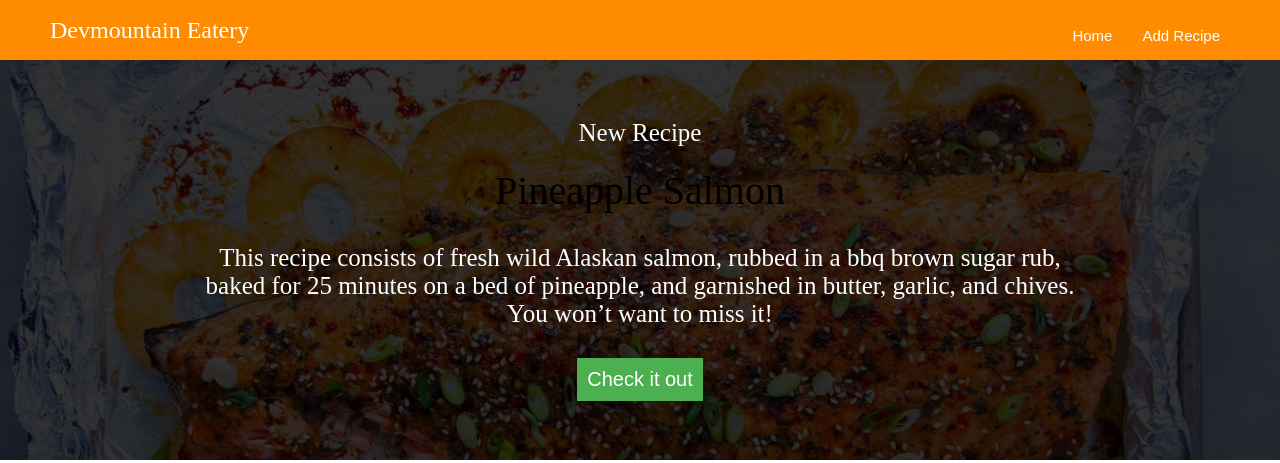
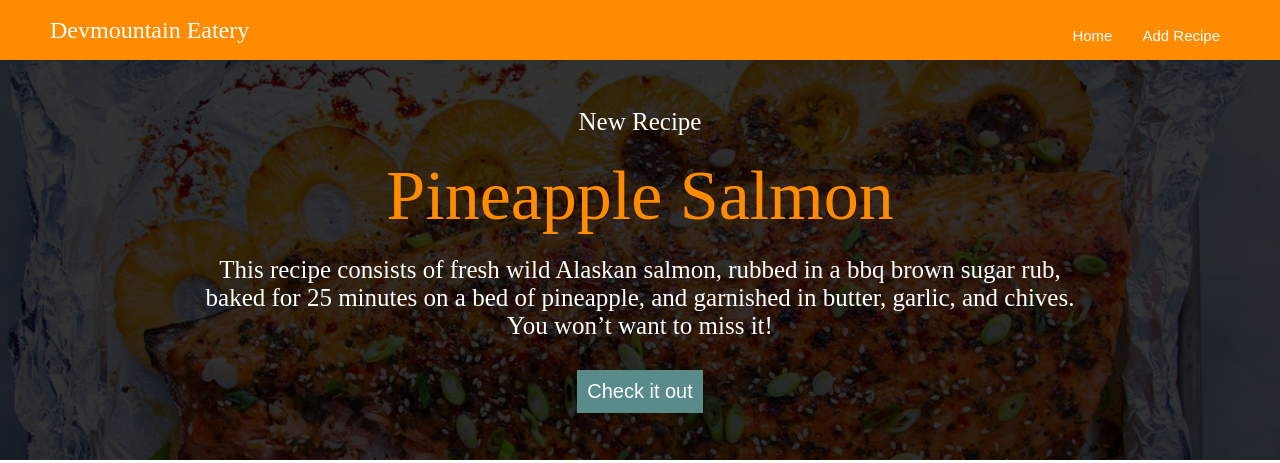
Before and after one commit to jenniferarias414/React-recipe-app, a React (Create React App) app: page / in a window 1280 px wide. Shown: the top 463 px of the page. Built offline with nearby package versions, Linux system fonts and the light colour scheme; no server answers; the HTML template or start-up script is replaced by a standard one.

Commit message:
removed json.parse

```diff
--- a/src/components/detailComponents/DetailScreen.jsx
+++ b/src/components/detailComponents/DetailScreen.jsx
@@ -36,7 +36,8 @@ const DetailScreen = () => {
         <div className={styles.instruction_container}>
           <h2>Instructions</h2>
           <p style={{ whiteSpace: "pre-wrap" }}>
-            {recipe.instructions && JSON.parse(recipe.instructions)}
+            {recipe.instructions }
+            {/* && JSON.parse(recipe.instructions) */}
           </p>
         </div>
       </div>
--- a/src/components/newRecipeComponents/NewRecipe.module.css
+++ b/src/components/newRecipeComponents/NewRecipe.module.css
@@ -8,7 +8,7 @@ section {
     box-sizing: border-box;
   }
 
-  h1 {
+  .h1 {
     margin-bottom: 10px;
     color: black;
     font-size: 40px;
@@ -61,7 +61,7 @@ section {
   button {
     margin-top: 10px;
     padding: 10px;
-    background-color: #4caf50;
+    background-color: #588b8a;
     color: white;
     border: none;
     cursor: pointer;
--- a/src/components/newRecipeComponents/NewRecipeScreen.jsx
+++ b/src/components/newRecipeComponents/NewRecipeScreen.jsx
@@ -84,7 +84,7 @@ const NewRecipeScreen = () => {
 
   return (
     <section>
-      <h1>Tell us about your Recipe!</h1>
+      <h1 className={styles.h1} >Tell us about your Recipe!</h1>
       {/* Here you will have a large form. Be prepared, part 4 will have you build this form in detail, and part 5 will have you style it. Do your best! */}
       <Formik initialValues={initialValues} onSubmit={onSubmit}>
         {({ values, handleChange, handleSubmit }) => (
@@ -112,7 +112,7 @@ const NewRecipeScreen = () => {
               Cook
               <input
                 type="radio"
-                name="cookingMethod"
+                name="type"
                 value="Cook"
                 // checked={formData.cookingMethod === "Cook"}
                 onChange={handleChange}
@@ -122,7 +122,7 @@ const NewRecipeScreen = () => {
               Bake
               <input
                 type="radio"
-                name="cookingMethod"
+                name="type"
                 value="Bake"
                 // checked={formData.cookingMethod === "Bake"}
                 onChange={handleChange}
@@ -134,7 +134,7 @@ const NewRecipeScreen = () => {
                 type="radio"
                 value="Drink"
                 onChange={handleChange}
-                name="cookingMethod"
+                name="type"
 
                 // checked={formData.cookingMethod === "Drink"}
               />
```
